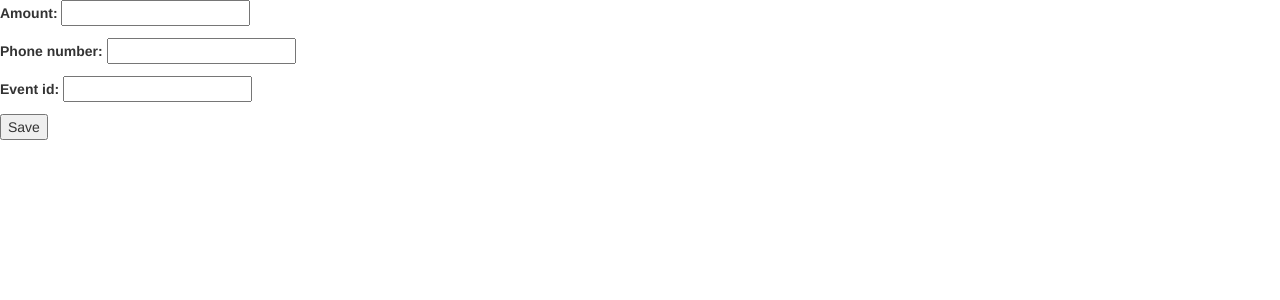
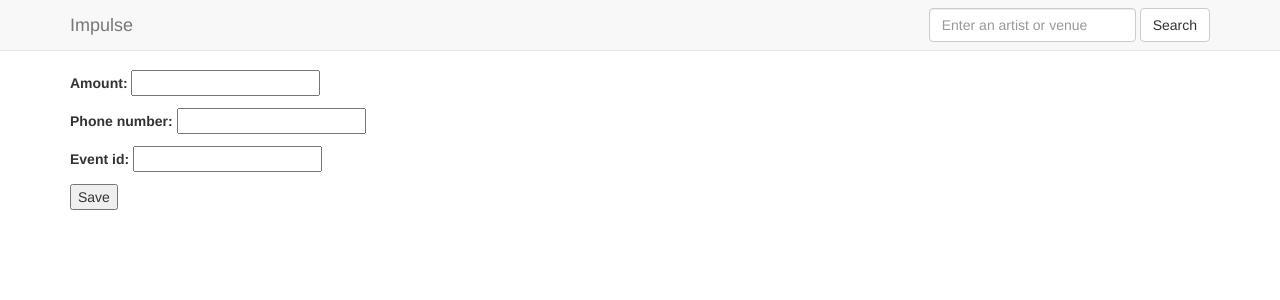
Before and after one commit to akurihara/impulse, a Django app: template alert/templates/alert/monitor_form.html in a window 1280 px wide. Shown: the top 300 px of the page. Run offline with Django 3.2, Linux system fonts and the light colour scheme; the template is opened without the code that fills it: values that come from a table or form of the project are taken from there, others are empty; some libraries are stand-ins or nearby versions.

Commit message:
add bootstrap classes to search results

```diff
--- a/impulse/templates/base.html
+++ b/impulse/templates/base.html
@@ -1,5 +1,9 @@
+<!DOCTYPE html>
 <html>
   <head>
+    <meta charset="utf-8">
+    <meta http-equiv="X-UA-Compatible" content="IE=edge">
+    <meta name="viewport" content="width=device-width, initial-scale=1">
     <title>{% block title %}{% endblock %}</title>
     <link
       rel="stylesheet"
@@ -9,6 +13,9 @@
     >
   </head>
   <body>
-    {% block content %}{% endblock %}
+    {% include "navbar.html" %}
+    <div class="container" style="padding-top: 70px;">
+      {% block content %}{% endblock %}
+    </div>
   </body>
 </html>
--- /dev/null
+++ b/impulse/templates/navbar.html
@@ -0,0 +1,13 @@
+<nav class="navbar navbar-default navbar-fixed-top">
+  <div class="container">
+    <div class="navbar-header">
+      <a class="navbar-brand" href="/">Impulse</a>
+    </div>
+    <form class="navbar-form navbar-right" method="get" action="/events">
+      <div class="form-group">
+        <input class="form-control" type="text" name="q" placeholder="Enter an artist or venue">
+      </div>
+      <button type="submit" class="btn btn-default">Search</button>
+    </form>
+  </div>
+</nav>
```
Also changed, not shown: event/templates/event/event_search.html (+29 -12 lines).
